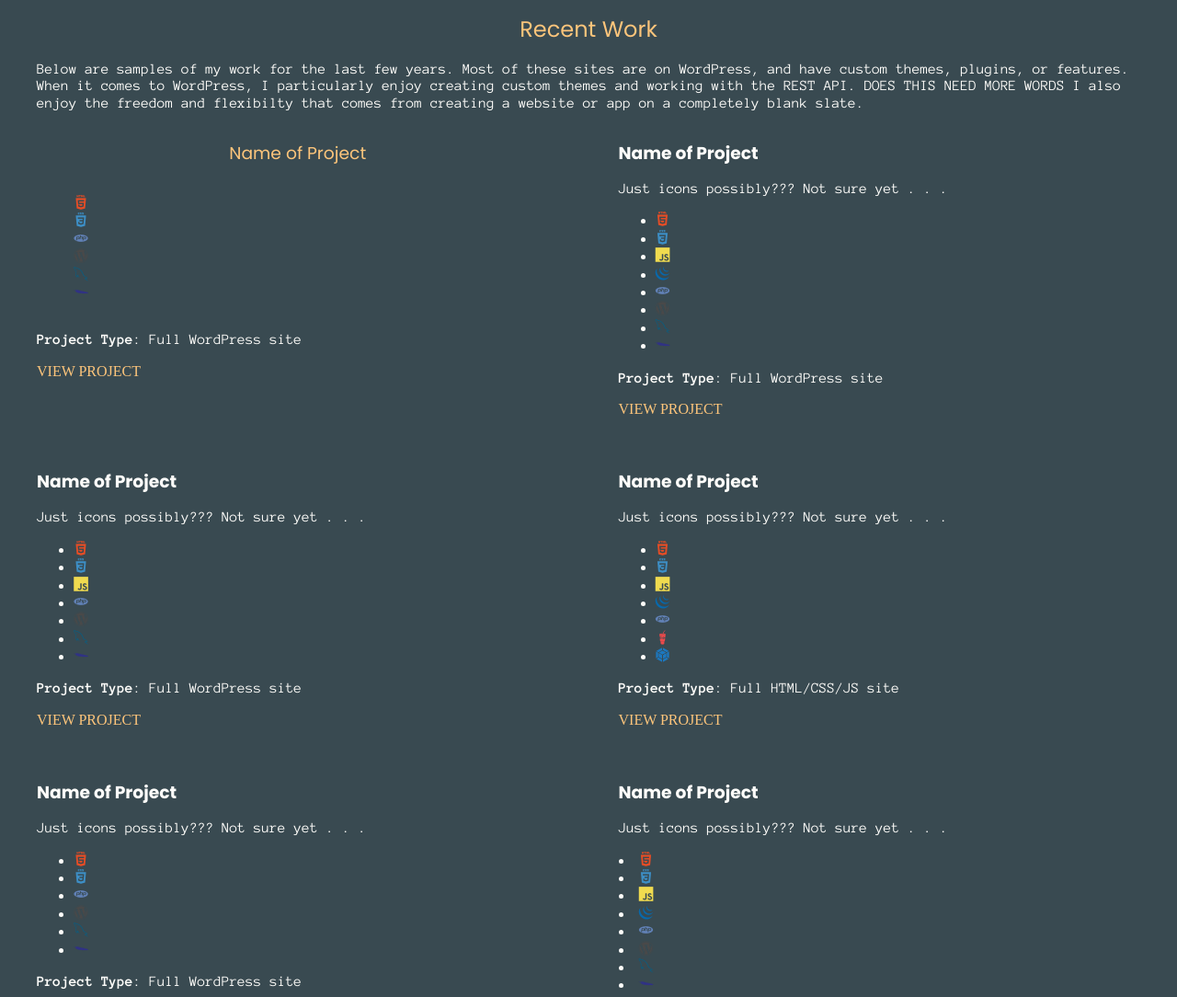
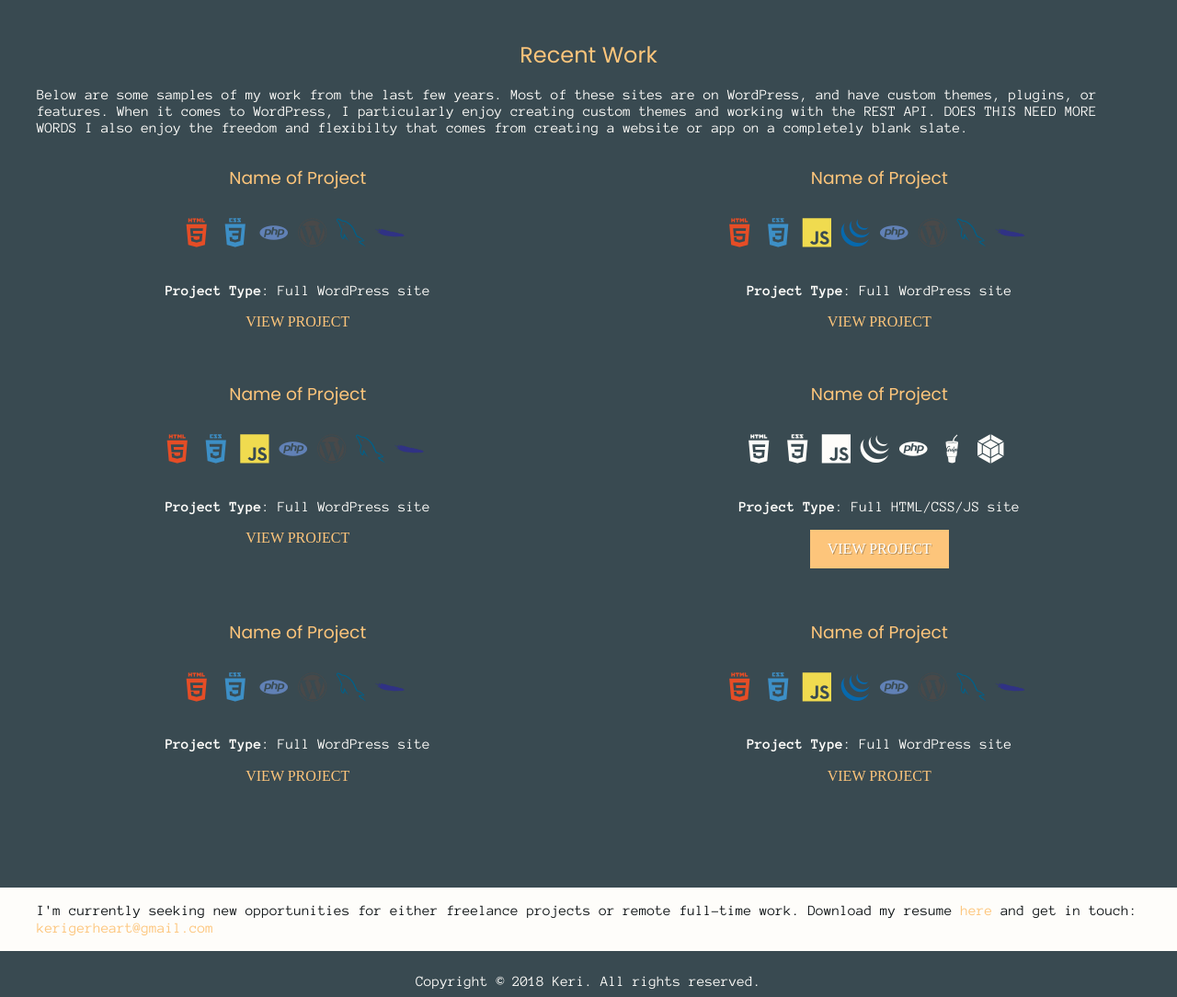
Before and after one commit to KeriGerheart/new-portfolio, a website built with webpack: page site/index.html in a window 1280 px wide. Shown: the part 1240-2324 px from the top of the page at 92% size. Built offline with nearby package versions, Linux system fonts and the light colour scheme; files whose address does not match are found by name.

Commit message:
finished styling for top hero section

```diff
--- /dev/null
+++ b/site/assets/styles/modules/_btn.css
@@ -0,0 +1,8 @@
+.btn {
+  background-color: $mainOrange;
+  color: #fff;
+  text-decoration: none;
+  padding: .75rem 1.2rem;
+  display: inline-block;
+  text-shadow: 1px 1px 0 rgba(0, 0, 0, .3);
+}
--- a/site/assets/styles/modules/_top-hero.css
+++ b/site/assets/styles/modules/_top-hero.css
@@ -1,5 +1,5 @@
 .top-hero {
-  background: url('../../assets/images/blue-ocean-wave.jpg') top center no-repeat;
+  background: url('../../assets/images/hero-bg.jpg') center no-repeat;
   background-size: cover;
   border-bottom: 10px solid $mainBlue;
 
@@ -44,7 +44,7 @@
   &__paragraph {
     color: $mainWhite;
     font-size: 1.1rem;
-    text-shadow: 2px 2px 0 rgba(0, 0, 0, .1);
+    text-shadow: 2px 2px 0 rgba(0, 0, 0, .5);
     max-width: 62.5rem;
     margin-left: auto;
     margin-right: auto;
--- a/site/assets/styles/modules/_work-item.css
+++ b/site/assets/styles/modules/_work-item.css
@@ -1,11 +1,23 @@
 .work-item {
   padding-bottom: 2.5rem;
+  text-align: center;
 
   &__list {
-    display: inline-block;
+    display: table;
     list-style: none;
-    color: $mainOrange;
+    color: $mainWhite;
+    margin-left: auto;
+    margin-right: auto;
+    font-size: 2rem;
+    padding-left: 0;
+
   }
+
+  &__list li {
+    float: left;
+    padding-right: 10px;
+  }
+
 
   &__title {
     color: $mainOrange;
@@ -18,4 +30,5 @@
     margin-left: auto;
     margin-right: auto;
   }
+
 }
--- a/site/assets/styles/styles.css
+++ b/site/assets/styles/styles.css
@@ -4,6 +4,7 @@
 @import "base/_mixins";
 @import "modules/_top-hero";
 @import "modules/_wrapper";
+@import "modules/_btn";
 @import "modules/_page-section";
 @import "modules/_headline";
 @import "modules/_row";
--- a/site/index.html
+++ b/site/index.html
@@ -48,8 +48,8 @@ I'm glad you're here :) Thanks for checking out my portfolio and taking a look u
         <h1 class="top-hero__title">Keri Gerheart</h1>
         <h2 class="top-hero__subtitle">< Web Developer ></h2>
         <img class="top-hero__photo" src="assets/images/KG-160.jpg">
-        <p class="top-hero__paragraph">Hi! My name is Keri, and I'm an NYC based web developer. <br />
-        I've been fortunate enough to work in several different web related fields and have accumulated a diverse set of skills, ranging from HTML/CSS/PHP/JS and custom WordPress development all the way to SEO, *Internet Marketing, and Linux Server Administration.</p>
+        <p class="top-hero__paragraph">Hi! My name is Keri, and I'm an NYC based web developer. <br /><br />
+        I've been fortunate enough to work in several different web related fields and have accumulated a diverse set of skills, ranging from HTML/CSS/PHP/JS and custom WordPress development all the way to SEO, tech support, and Linux server administration.</p>
     </div>
     </div>
   </div>
@@ -70,7 +70,7 @@ I'm glad you're here :) Thanks for checking out my portfolio and taking a look u
   <div id="work" class="page-section page-section--blue">
     <div class="wrapper">
       <h2 class="headline headline--centered headline--orange">Recent Work</h2>
-      <p>Below are samples of my work for the last few years. Most of these sites are on WordPress, and have custom themes, plugins, or features. When it comes to WordPress, I particularly enjoy creating custom themes and working with the REST API. DOES THIS NEED MORE WORDS I also enjoy the freedom and flexibilty that comes from creating a website or app on a completely blank slate. </p>
+      <p>Below are some samples of my work from the last few years. Most of these sites are on WordPress, and have custom themes, plugins, or features. When it comes to WordPress, I particularly enjoy creating custom themes and working with the REST API. DOES THIS NEED MORE WORDS I also enjoy the freedom and flexibilty that comes from creating a website or app on a completely blank slate. </p>
 
       <div class="row row--gutters">
         <div class="row__medium-6">
@@ -97,10 +97,9 @@ I'm glad you're here :) Thanks for checking out my portfolio and taking a look u
 
         <div class="row__medium-6">
           <div class="work-item">
-           <img class="lazyload" data-src ="assets/images/FT-thumb.png">
-              <h3>Name of Project</h3>
-              <p>Just icons possibly??? Not sure yet . . .</p>
-              <ul>
+           <img class="work-item__thumbnail lazyload" data-src ="assets/images/FT-thumb.png">
+           <h3 class="work-item__title">Name of Project</h3>
+           <ul class="work-item__list">
                 <li><i class="devicon-html5-plain-wordmark colored"></i></li>
                 <li><i class="devicon-css3-plain-wordmark colored"></i></li>
                 <li><i class="devicon-javascript-plain colored"></i></li>
@@ -126,10 +125,9 @@ I'm glad you're here :) Thanks for checking out my portfolio and taking a look u
     <div class="row row--gutters">
       <div class="row__medium-6">
         <div class="work-item">
-          <img class="lazyload" data-src ="assets/images/MLT-thumb.png">
-          <h3>Name of Project</h3>
-          <p>Just icons possibly??? Not sure yet . . .</p>
-          <ul>
+          <img class="work-item__thumbnail lazyload" data-src ="assets/images/MLT-thumb.png">
+          <h3 class="work-item__title">Name of Project</h3>
+          <ul class="work-item__list">
             <li><i class="devicon-html5-plain-wordmark colored"></i></li>
             <li><i class="devicon-css3-plain-wordmark colored"></i></li>
             <li><i class="devicon-javascript-plain colored"></i></li>
@@ -150,17 +148,16 @@ I'm glad you're here :) Thanks for checking out my portfolio and taking a look u
 
       <div class="row__medium-6">
         <div class="work-item">
-          <img class="lazyload" data-src ="assets/images/Trave-thumb.png">
-          <h3>Name of Project</h3>
-          <p>Just icons possibly??? Not sure yet . . .</p>
-          <ul>
-            <li><i class="devicon-html5-plain-wordmark colored"></i></li>
-            <li><i class="devicon-css3-plain-wordmark colored"></i></li>
-            <li><i class="devicon-javascript-plain colored"></i></li>
-            <li><i class="devicon-jquery-plain colored"></i></li>
-            <li><i class="devicon-php-plain colored"></i></li>
-            <li><i class="devicon-gulp-plain colored"></i></li>
-            <li><i class="devicon-webpack-plain colored"></i></li>
+          <img class="work-item__thumbnail lazyload" data-src ="assets/images/Trave-thumb.png">
+          <h3 class="work-item__title">Name of Project</h3>
+          <ul class="work-item__list">
+            <li><i class="devicon-html5-plain-wordmark"></i></li>
+            <li><i class="devicon-css3-plain-wordmark"></i></li>
+            <li><i class="devicon-javascript-plain"></i></li>
+            <li><i class="devicon-jquery-plain"></i></li>
+            <li><i class="devicon-php-plain"></i></li>
+            <li><i class="devicon-gulp-plain"></i></li>
+            <li><i class="devicon-webpack-plain"></i></li>
           </ul>
           <p><strong>Project Type</strong>: Full HTML/CSS/JS site</p>
           <div class="work-item__hidden" style="display: none;" id="travel-project">
@@ -168,7 +165,7 @@ I'm glad you're here :) Thanks for checking out my portfolio and taking a look u
             <h2>Hello</h2>
             <p>You are awesome.</p>
           </div>
-          <a data-fancybox data-src="#travel-project" href="javascript:;">VIEW PROJECT</a>
+          <a data-fancybox data-src="#travel-project"  class="btn open-project" href="javascript:;">VIEW PROJECT</a>
         </div>
       </div>
     </div>
@@ -176,10 +173,9 @@ I'm glad you're here :) Thanks for checking out my portfolio and taking a look u
     <div class="row row--gutters">
       <div class= "row__medium-6">
         <div class="work-item">
-          <img class="lazyload" data-src="assets/images/THK-thumb.png">
-          <h3>Name of Project</h3>
-          <p>Just icons possibly??? Not sure yet . . .</p>
-          <ul>
+          <img class="work-item__thumbnail lazyload" data-src="assets/images/THK-thumb.png">
+          <h3 class="work-item__title">Name of Project</h3>
+          <ul class="work-item__list">
             <li><i class="devicon-html5-plain-wordmark colored"></i></li>
             <li><i class="devicon-css3-plain-wordmark colored"></i></li>
             <li><i class="devicon-php-plain colored"></i></li>
@@ -199,9 +195,9 @@ I'm glad you're here :) Thanks for checking out my portfolio and taking a look u
 
       <div class= "row__medium-6">
         <div class="work-item">
-          <img class="lazyload" data-src ="assets/images/ST-thumb.png">
-          <h3>Name of Project</h3>
-          <p>Just icons possibly??? Not sure yet . . .</p>
+          <img class="work-item__thumbnail lazyload" data-src ="assets/images/ST-thumb.png">
+          <h3 class="work-item__title">Name of Project</h3>
+          <ul class="work-item__list">
           <li><i class="devicon-html5-plain-wordmark colored"></i></li>
           <li><i class="devicon-css3-plain-wordmark colored"></i></li>
           <li><i class="devicon-javascript-plain colored"></i></li>
@@ -226,7 +222,9 @@ I'm glad you're here :) Thanks for checking out my portfolio and taking a look u
 
 
   <div id="contact">
-    <p>I'm currently seeking new opportunities for either freelance projects or remote full-time work. Download my resume <a href="#">here</a> and get in touch: <a href="mailto:kerigerheart@gmail.com">kerigerheart@gmail.com</a></p>
+      <div class="wrapper">
+        <p>I'm currently seeking new opportunities for either freelance projects or remote full-time work. Download my resume <a href="#">here</a> and get in touch: <a href="mailto:kerigerheart@gmail.com">kerigerheart@gmail.com</a></p>
+      </div>
   </div>
 <footer class="site-footer">
   <div class="wrapper">
--- a/site/temp/styles/styles.css
+++ b/site/temp/styles/styles.css
@@ -485,7 +485,7 @@ a {
 }
 
 .top-hero {
-  background: url('../../assets/images/blue-ocean-wave.jpg') top center no-repeat;
+  background: url('../../assets/images/hero-bg.jpg') center no-repeat;
   background-size: cover;
   border-bottom: 10px solid #394a51;
 
@@ -539,7 +539,7 @@ a {
 .top-hero__paragraph {
     color: #fefdfa;
     font-size: 1.1rem;
-    text-shadow: 2px 2px 0 rgba(0, 0, 0, .1);
+    text-shadow: 2px 2px 0 rgba(0, 0, 0, .5);
     max-width: 62.5rem;
     margin-left: auto;
     margin-right: auto;
@@ -561,6 +561,15 @@ a {
   overflow: hidden;
 }
 
+.btn {
+  background-color: #fdc57b;
+  color: #fff;
+  text-decoration: none;
+  padding: .75rem 1.2rem;
+  display: inline-block;
+  text-shadow: 1px 1px 0 rgba(0, 0, 0, .3);
+}
+
 .page-section {
   padding: 1.2rem 0;
 }
@@ -623,12 +632,24 @@ a {
 
 .work-item {
   padding-bottom: 2.5rem;
+  text-align: center;
+
 }
 
 .work-item__list {
-    display: inline-block;
+    display: table;
     list-style: none;
-    color: #fdc57b;
+    color: #fefdfa;
+    margin-left: auto;
+    margin-right: auto;
+    font-size: 2rem;
+    padding-left: 0;
+
+  }
+
+.work-item__list li {
+    float: left;
+    padding-right: 10px;
   }
 
 .work-item__title {
```
Also changed, not shown: site/assets/images/hero-bg.jpg (added).
